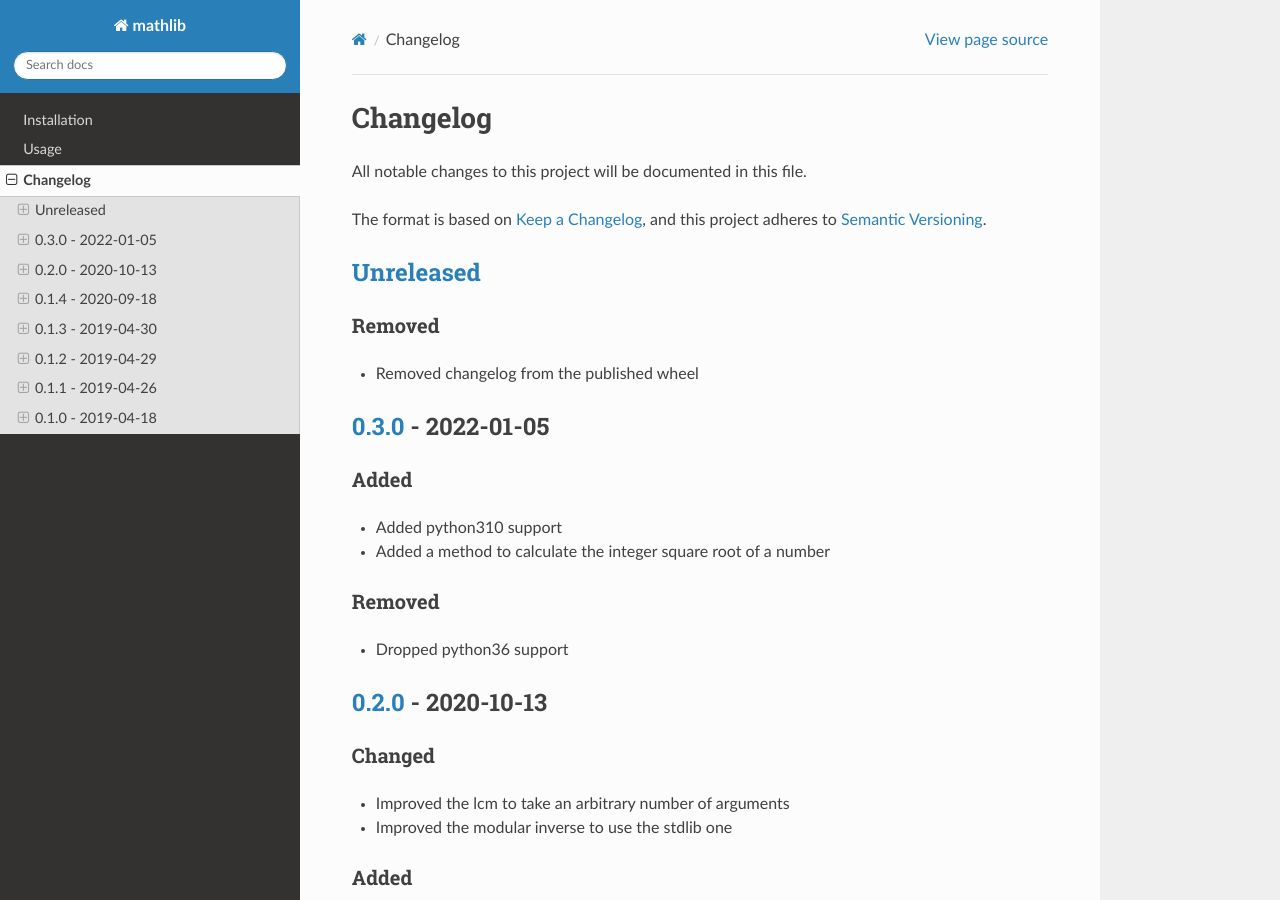
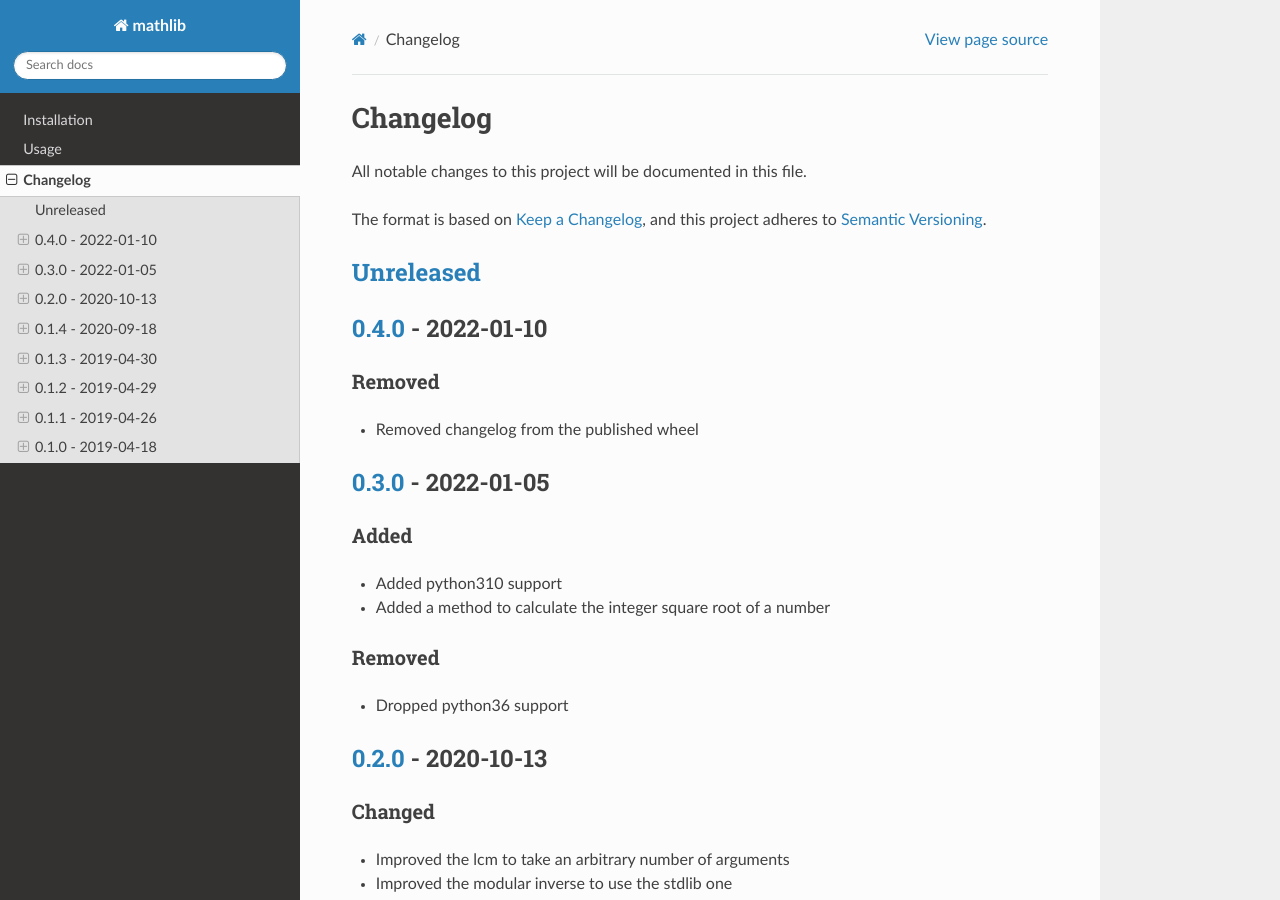
Before and after one commit to spapanik/mathlib, a Sphinx documentation site: the page built from docs/source/changelog.rst, in a window 1280 px wide and 900 px high. Built offline with Sphinx 7.4.7 and the Read the Docs theme 2.0.0, drawn with Linux system fonts in a browser that asks for light colours.

Commit message:
Bump version

```diff
--- a/CHANGELOG.rst
+++ b/CHANGELOG.rst
@@ -8,6 +8,9 @@ The format is based on `Keep a Changelog`_, and this project adheres to `Semanti
 
 `Unreleased`_
 -------------
+
+`0.4.0`_ - 2022-01-10
+---------------------
 
 Removed
 ^^^^^^^
@@ -82,7 +85,8 @@ Added
 * Added a method to check whether a number is prime
 
 
-.. _`unreleased`: https://github.com/spapanik/mathlib/compare/v0.3.0...master
+.. _`unreleased`: https://github.com/spapanik/mathlib/compare/v0.4.0...master
+.. _`0.4.0`: https://github.com/spapanik/mathlib/compare/v0.2.0...v0.4.0
 .. _`0.3.0`: https://github.com/spapanik/mathlib/compare/v0.2.0...v0.3.0
 .. _`0.2.0`: https://github.com/spapanik/mathlib/compare/v0.1.4...v0.2.0
 .. _`0.1.4`: https://github.com/spapanik/mathlib/compare/v0.1.3...v0.1.4
--- a/README.rst
+++ b/README.rst
@@ -34,7 +34,7 @@ The easiest way is to use `poetry`_ to manage your dependencies and add *mathlib
 .. code-block:: toml
 
     [tool.poetry.dependencies]
-    mathlib = "^0.3.0"
+    mathlib = "^0.4.0"
 
 Usage
 ^^^^^
--- a/docs/source/installation.rst
+++ b/docs/source/installation.rst
@@ -7,7 +7,7 @@ The easiest way is to use `poetry`_ to manage your dependencies and add *mathlib
 .. code-block:: toml
 
     [tool.poetry.dependencies]
-    mathlib = "^0.3.0"
+    mathlib = "^0.4.0"
 
 
 .. _poetry: https://python-poetry.org/
--- a/pyproject.toml
+++ b/pyproject.toml
@@ -27,7 +27,7 @@ testpaths = "tests"
 
 [tool.poetry]
 name = "mathlib"
-version = "0.3.0"
+version = "0.4.0"
 description = "A pure-python maths library"
 authors = [
     "Stephanos Kuma <stephanos@kuma.ai>",
```
